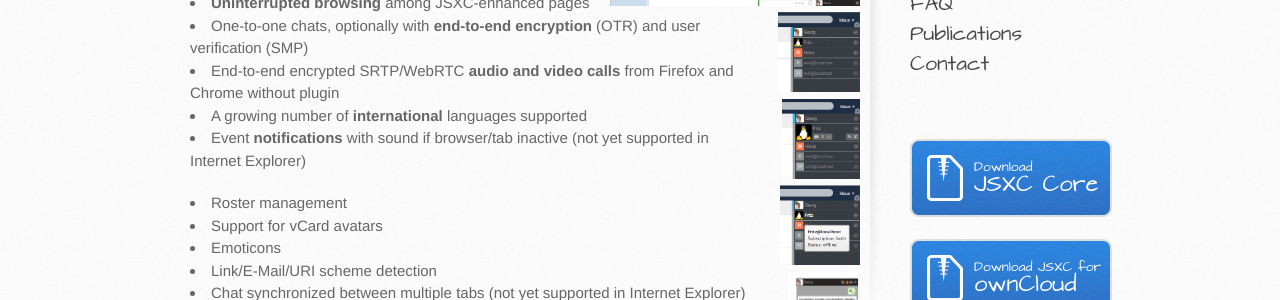
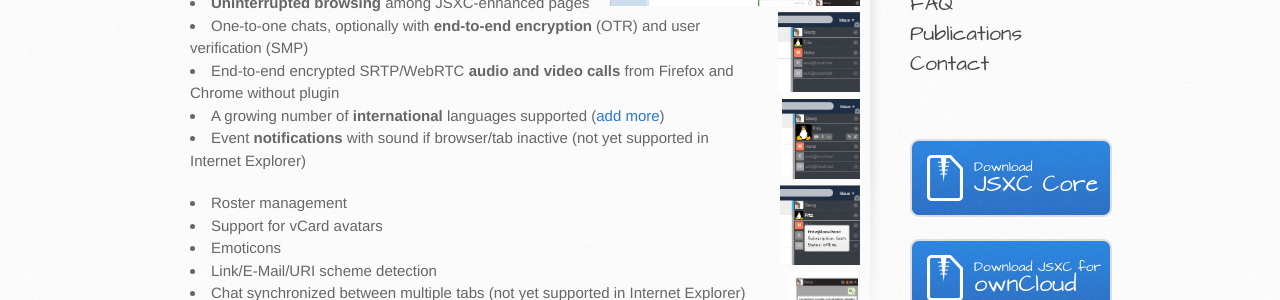
Before and after one commit to jsxc/jsxc.org, a Jekyll site: the page built from features.html, in a window 1280 px wide. Shown: the part 375-675 px from the top of the page. Built offline with Jekyll 4.4.1, drawn with Linux system fonts in a browser that asks for light colours; comment, search, counter and statistics services are not loaded.

Commit message:
add link to wti

```diff
--- a/features.html
+++ b/features.html
@@ -16,7 +16,7 @@
     <li><b>Uninterrupted browsing</b> among JSXC-enhanced pages</li>
     <li>One-to-one chats, optionally with <b>end-to-end encryption</b> (OTR) and user verification (SMP)</li>
     <li>End-to-end encrypted SRTP/WebRTC <b>audio and video calls</b> from Firefox and Chrome without plugin</li>
-    <li>A growing number of <b>international</b> languages supported</li>
+    <li>A growing number of <b>international</b> languages supported (<a href="https://webtranslateit.com/en/projects/10365-JSXC" target="_blank">add more</a>)</li>
     <li>Event <b>notifications</b> with sound if browser/tab inactive <small>(not yet supported in Internet Explorer)</small></li>
 </ul>
 <ul>
```
